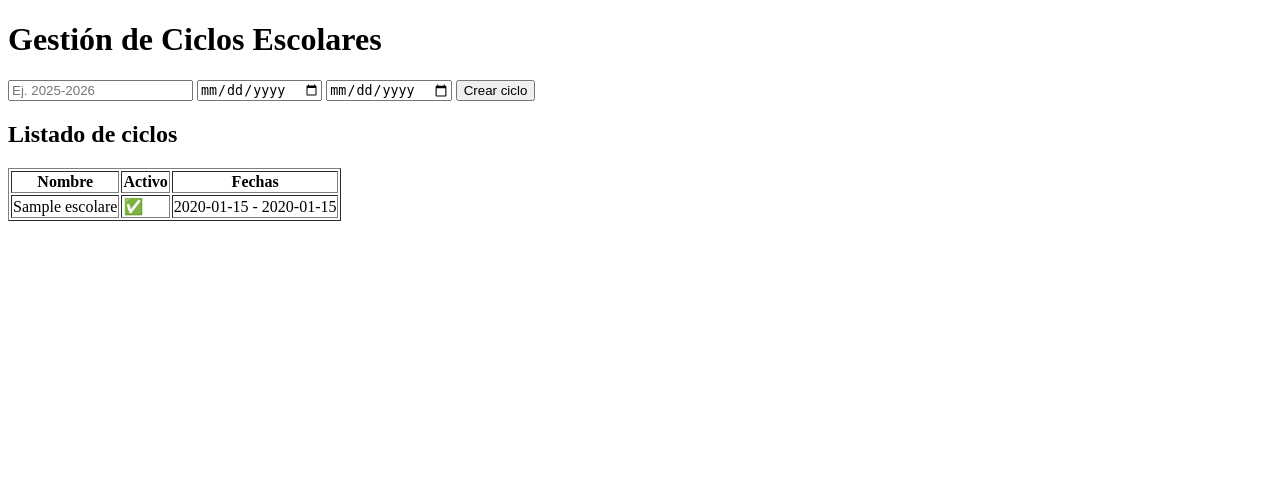
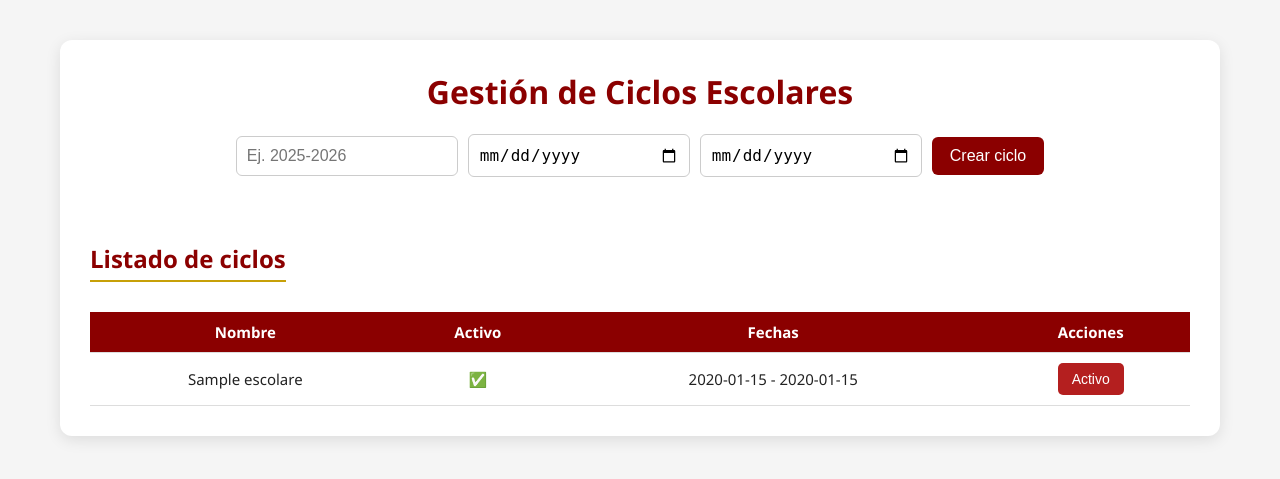
Before and after one commit to aguilera2707/programa-asambleas, a Flask app: page /admin/ciclos in a window 1280 px wide. Shown: the top 479 px of the page. Run offline with Flask 3, Linux system fonts and the light colour scheme; tables that the repository leaves empty hold one stand-in row (values such as "Sample post").

```diff
--- a/routes.py
+++ b/routes.py
@@ -10,6 +10,8 @@ import pandas as pd
 import tempfile
 import os
 from io import BytesIO
+from models import Maestro
+from models import Alumno, Bloque
 
 
 # -------------------------------
@@ -24,6 +26,10 @@ admin_bp = Blueprint('admin_bp', __name__, url_prefix='/admin')
 # -------------------------------
 @nom.route("/keepalive")
 def keepalive():
+    return "OK", 200
+
+@nom.route("/status")
+def status():
     return "OK", 200
 
 
@@ -359,3 +365,205 @@ def gestionar_ciclos():
         flash(f'Ciclo {nombre} creado correctamente.')
         return redirect(url_for('admin_bp.gestionar_ciclos'))
     return render_template('admin_ciclos.html', ciclos=ciclos)
+
+
+# -------------------------------
+# 🔹 Activar un ciclo escolar
+# -------------------------------
+@admin_bp.route('/ciclos/activar/<int:ciclo_id>', methods=['POST'])
+def activar_ciclo(ciclo_id):
+    ciclo = CicloEscolar.query.get_or_404(ciclo_id)
+
+    # Desactivar todos los demás
+    CicloEscolar.query.update({CicloEscolar.activo: False})
+
+    # Activar este
+    ciclo.activo = True
+    db.session.commit()
+
+    return jsonify({"success": True, "activo_id": ciclo_id})
+
+# -------------------------------
+# 🔹 Importar maestros al ciclo activo
+# -------------------------------
+@admin_bp.route('/maestros/importar', methods=['POST'])
+@login_required
+def importar_maestros_ciclo():
+    if current_user.rol != 'admin':
+        flash("🚫 Solo los administradores pueden importar maestros.", "danger")
+        return redirect(url_for('nom.panel_usuarios'))
+
+    file = request.files.get('file')
+    if not file or file.filename == '':
+        flash("⚠️ No se seleccionó ningún archivo.", "warning")
+        return redirect(url_for('admin_bp.maestros_ciclo'))
+
+    filename = secure_filename(file.filename)
+    filepath = os.path.join(tempfile.gettempdir(), filename)
+    file.save(filepath)
+
+    try:
+        # Detectar formato
+        df = pd.read_excel(filepath) if filename.endswith('.xlsx') else pd.read_csv(filepath)
+
+        columnas_requeridas = {'nombre', 'email'}
+        if not columnas_requeridas.issubset(set(df.columns.str.lower())):
+            flash("❌ La plantilla debe contener las columnas: nombre, correo.", "danger")
+            return redirect(url_for('admin_bp.maestros_ciclo'))
+
+        # Obtener ciclo activo
+        ciclo_activo = CicloEscolar.query.filter_by(activo=True).first()
+        if not ciclo_activo:
+            flash("⚠️ No hay ningún ciclo activo. Activa un ciclo primero.", "warning")
+            return redirect(url_for('admin_bp.gestionar_ciclos'))
+
+        importados, existentes = 0, 0
+        for _, row in df.iterrows():
+            nombre = str(row['nombre']).strip()
+            correo = str(row['email']).strip().lower()
+
+            if not nombre or not correo:
+                continue
+
+            # Si ya existe usuario con ese correo, lo reusamos
+            usuario = Usuario.query.filter_by(email=correo).first()
+            if not usuario:
+                usuario = Usuario(nombre=nombre, email=correo, rol='profesor')
+                usuario.set_password('123456')  # contraseña temporal
+                db.session.add(usuario)
+
+            # Verificar si ya está en la tabla maestros
+            existe_maestro = Maestro.query.filter_by(correo=correo, ciclo_id=ciclo_activo.id).first()
+            if existe_maestro:
+                existentes += 1
+                continue
+
+            maestro = Maestro(nombre=nombre, correo=correo, ciclo_id=ciclo_activo.id)
+            db.session.add(maestro)
+            importados += 1
+
+        db.session.commit()
+        flash(f"✅ {importados} maestros importados al ciclo {ciclo_activo.nombre}. {existentes} ya existían.", "success")
+
+    except Exception as e:
+        db.session.rollback()
+        flash(f"❌ Error al importar: {e}", "danger")
+
+    finally:
+        if os.path.exists(filepath):
+            os.remove(filepath)
+
+    return redirect(url_for('admin_bp.maestros_ciclo'))
+
+# -------------------------------
+# 🔹 Listado de maestros del ciclo activo
+# -------------------------------
+@admin_bp.route('/maestros')
+@login_required
+def maestros_ciclo():
+    if current_user.rol != 'admin':
+        flash("🚫 Solo los administradores pueden acceder.", "danger")
+        return redirect(url_for('nom.principal'))
+
+    ciclo = CicloEscolar.query.filter_by(activo=True).first()
+    maestros = Maestro.query.filter_by(ciclo_id=ciclo.id).all() if ciclo else []
+    return render_template('admin_maestros.html', maestros=maestros, ciclo=ciclo)
+
+# -------------------------------
+# 🔹 Listado e importación de alumnos del ciclo activo
+# -------------------------------
+@admin_bp.route('/alumnos', methods=['GET'])
+@login_required
+def alumnos_ciclo():
+    if current_user.rol != 'admin':
+        flash("🚫 Solo los administradores pueden acceder.", "danger")
+        return redirect(url_for('nom.principal'))
+
+    ciclo = CicloEscolar.query.filter_by(activo=True).first()
+    alumnos = Alumno.query.filter_by(ciclo_id=ciclo.id).all() if ciclo else []
+    bloques = Bloque.query.filter_by(ciclo_id=ciclo.id).all() if ciclo else []
+
+    return render_template('admin_alumnos.html', alumnos=alumnos, ciclo=ciclo, bloques=bloques)
+
+
+# -------------------------------
+# 🔹 Importar alumnos al ciclo activo
+# -------------------------------
+@admin_bp.route('/alumnos/importar', methods=['POST'])
+@login_required
+def importar_alumnos_ciclo():
+    if current_user.rol != 'admin':
+        flash("🚫 Solo los administradores pueden importar alumnos.", "danger")
+        return redirect(url_for('nom.principal'))
+
+    file = request.files.get('file')
+    if not file or file.filename == '':
+        flash("⚠️ No se seleccionó ningún archivo.", "warning")
+        return redirect(url_for('admin_bp.alumnos_ciclo'))
+
+    filename = secure_filename(file.filename)
+    filepath = os.path.join(tempfile.gettempdir(), filename)
+    file.save(filepath)
+
+    try:
+        # Detectar formato (Excel o CSV)
+        df = pd.read_excel(filepath) if filename.endswith('.xlsx') else pd.read_csv(filepath)
+
+        columnas_requeridas = {'nombre', 'grado', 'grupo', 'nivel', 'bloque'}
+        if not columnas_requeridas.issubset(set(df.columns.str.lower())):
+            flash("❌ La plantilla debe contener las columnas: nombre, grado, grupo, nivel, bloque.", "danger")
+            return redirect(url_for('admin_bp.alumnos_ciclo'))
+
+        ciclo_activo = CicloEscolar.query.filter_by(activo=True).first()
+        if not ciclo_activo:
+            flash("⚠️ No hay un ciclo activo. Activa un ciclo primero.", "warning")
+            return redirect(url_for('admin_bp.gestionar_ciclos'))
+
+        importados, existentes = 0, 0
+
+        for _, row in df.iterrows():
+            nombre = str(row['nombre']).strip()
+            grado = str(row['grado']).strip()
+            grupo = str(row['grupo']).strip()
+            nivel = str(row['nivel']).strip()
+            bloque_nombre = str(row['bloque']).strip()
+
+            if not nombre or not grado or not grupo or not nivel:
+                continue
+
+            # Buscar o crear bloque
+            bloque = Bloque.query.filter_by(nombre=bloque_nombre, ciclo_id=ciclo_activo.id).first()
+            if not bloque:
+                bloque = Bloque(nombre=bloque_nombre, ciclo_id=ciclo_activo.id)
+                db.session.add(bloque)
+                db.session.commit()
+
+            # Verificar duplicado
+            existente = Alumno.query.filter_by(nombre=nombre, grado=grado, grupo=grupo, ciclo_id=ciclo_activo.id).first()
+            if existente:
+                existentes += 1
+                continue
+
+            alumno = Alumno(
+                nombre=nombre,
+                grado=grado,
+                grupo=grupo,
+                nivel=nivel,
+                bloque_id=bloque.id,
+                ciclo_id=ciclo_activo.id
+            )
+            db.session.add(alumno)
+            importados += 1
+
+        db.session.commit()
+        flash(f"✅ {importados} alumnos importados al ciclo {ciclo_activo.nombre}. {existentes} ya existían.", "success")
+
+    except Exception as e:
+        db.session.rollback()
+        flash(f"❌ Error al importar: {e}", "danger")
+
+    finally:
+        if os.path.exists(filepath):
+            os.remove(filepath)
+
+    return redirect(url_for('admin_bp.alumnos_ciclo'))
--- /dev/null
+++ b/static/css/admin_ciclos.css
@@ -0,0 +1,160 @@
+    /* ================================
+    ESTILOS - PANEL DE CICLOS ESCOLARES
+    ================================ */
+
+    :root {
+    --rojo-ima: #8b0000;
+    --dorado-ima: #c7a008;
+    --gris-claro: #f5f5f5;
+    --negro: #222;
+    --blanco: #fff;
+    }
+
+    /* ====== CONTENEDOR PRINCIPAL ====== */
+    body {
+    font-family: 'Segoe UI', Tahoma, Geneva, Verdana, sans-serif;
+    background: var(--gris-claro);
+    color: var(--negro);
+    margin: 0;
+    padding: 0;
+    }
+
+    .container {
+    max-width: 1100px;
+    margin: 40px auto;
+    background: var(--blanco);
+    border-radius: 12px;
+    box-shadow: 0 4px 15px rgba(0,0,0,0.1);
+    padding: 30px;
+    }
+
+    h1, h2 {
+    text-align: center;
+    color: var(--rojo-ima);
+    margin-top: 0;
+    }
+
+    h2 {
+    margin-top: 40px;
+    border-bottom: 2px solid var(--dorado-ima);
+    display: inline-block;
+    padding-bottom: 5px;
+    }
+
+    /* ====== FORMULARIO ====== */
+    form {
+    display: flex;
+    flex-wrap: wrap;
+    gap: 10px;
+    justify-content: center;
+    align-items: center;
+    margin-bottom: 25px;
+    }
+
+    form input[type="text"],
+    form input[type="date"] {
+    padding: 10px;
+    font-size: 16px;
+    border: 1px solid #ccc;
+    border-radius: 6px;
+    width: 200px;
+    transition: border-color 0.3s;
+    }
+
+    form input:focus {
+    border-color: var(--rojo-ima);
+    outline: none;
+    }
+
+    form button {
+    background-color: var(--rojo-ima);
+    color: var(--blanco);
+    border: none;
+    padding: 10px 18px;
+    border-radius: 6px;
+    font-size: 16px;
+    cursor: pointer;
+    transition: background-color 0.3s;
+    }
+
+    form button:hover {
+    background-color: #a31515;
+    }
+
+    /* ====== TABLA ====== */
+    table {
+    width: 100%;
+    border-collapse: collapse;
+    margin-top: 10px;
+    font-size: 15px;
+    }
+
+    table thead {
+    background-color: var(--rojo-ima);
+    color: var(--blanco);
+    }
+
+    th, td {
+    padding: 10px;
+    text-align: center;
+    border-bottom: 1px solid #ddd;
+    }
+
+    tr:hover {
+    background-color: #fafafa;
+    }
+
+    /* Estado activo */
+    .activo {
+    color: var(--dorado-ima);
+    font-weight: bold;
+    }
+
+    /* ====== BOTONES DE ACCIÓN ====== */
+    .btn {
+    padding: 8px 14px;
+    border: none;
+    border-radius: 5px;
+    font-size: 14px;
+    cursor: pointer;
+    transition: all 0.3s ease;
+    }
+
+    .btn-activar {
+    background-color: var(--dorado-ima);
+    color: var(--negro);
+    }
+
+    .btn-activar:hover {
+    background-color: #e5c84e;
+    }
+
+    .btn-eliminar {
+    background-color: #b41f1f;
+    color: var(--blanco);
+    }
+
+    .btn-eliminar:hover {
+    background-color: #c53030;
+    }
+
+    /* ====== RESPONSIVE ====== */
+    @media (max-width: 768px) {
+    .container {
+        width: 95%;
+        padding: 15px;
+    }
+
+    form {
+        flex-direction: column;
+        gap: 8px;
+    }
+
+    form input, form button {
+        width: 100%;
+    }
+
+    table {
+        font-size: 14px;
+    }
+    }
--- a/templates/admin_ciclos.html
+++ b/templates/admin_ciclos.html
@@ -2,9 +2,11 @@
     <html lang="es">
     <head>
     <meta charset="UTF-8">
-    <title>Ciclos Escolares</title>
+    <title>Gestión de Ciclos Escolares</title>
+    <link rel="stylesheet" href="{{ url_for('static', filename='css/admin_ciclos.css') }}">
     </head>
     <body>
+    <div class="container">
         <h1>Gestión de Ciclos Escolares</h1>
 
         <form method="POST">
@@ -15,15 +17,70 @@
         </form>
 
         <h2>Listado de ciclos</h2>
-    <table border="1">
-        <tr><th>Nombre</th><th>Activo</th><th>Fechas</th></tr>
+        <table>
+        <thead>
+            <tr>
+            <th>Nombre</th>
+            <th>Activo</th>
+            <th>Fechas</th>
+            <th>Acciones</th>
+            </tr>
+        </thead>
+        <tbody>
             {% for ciclo in ciclos %}
-        <tr>
+            <tr id="fila-{{ ciclo.id }}">
             <td>{{ ciclo.nombre }}</td>
-            <td>{% if ciclo.activo %}✅{% else %}❌{% endif %}</td>
+            <td class="estado">
+                {% if ciclo.activo %}
+                <span class="activo">✅</span>
+                {% else %}
+                <span class="inactivo">❌</span>
+                {% endif %}
+            </td>
             <td>{{ ciclo.fecha_inicio }} - {{ ciclo.fecha_fin }}</td>
+            <td>
+                {% if not ciclo.activo %}
+                <button class="btn btn-activar" onclick="activarCiclo({{ ciclo.id }})">Activar</button>
+                {% else %}
+                <button class="btn btn-eliminar" disabled>Activo</button>
+                {% endif %}
+            </td>
             </tr>
             {% endfor %}
+        </tbody>
         </table>
+    </div>
+
+    <script>
+    async function activarCiclo(id) {
+        if (!confirm("¿Seguro que deseas activar este ciclo escolar? Esto desactivará los demás.")) return;
+
+        const resp = await fetch(`/admin/ciclos/activar/${id}`, {
+        method: "POST",
+        headers: { "Content-Type": "application/json" }
+        });
+
+        if (resp.ok) {
+        // Actualiza visualmente la tabla
+        document.querySelectorAll(".estado span").forEach(e => e.textContent = "❌");
+        document.querySelectorAll(".btn").forEach(b => {
+            b.textContent = "Activar";
+            b.disabled = false;
+            b.classList.remove("btn-eliminar");
+            b.classList.add("btn-activar");
+        });
+
+        const fila = document.getElementById(`fila-${id}`);
+        fila.querySelector(".estado span").textContent = "✅";
+        const btn = fila.querySelector(".btn");
+        btn.textContent = "Activo";
+        btn.disabled = true;
+        btn.classList.remove("btn-activar");
+        btn.classList.add("btn-eliminar");
+        } else {
+        alert("Error al activar el ciclo. Intenta nuevamente.");
+        }
+    }
+    </script>
     </body>
     </html>
```
Also changed, not shown: static/css/admin_maestros.css (added, +170 -0 lines), templates/admin_maestros.html (added, +66 -0 lines), templates/login.html (+5 -5 lines). Lines whose indentation alone changed are shown as unchanged.
